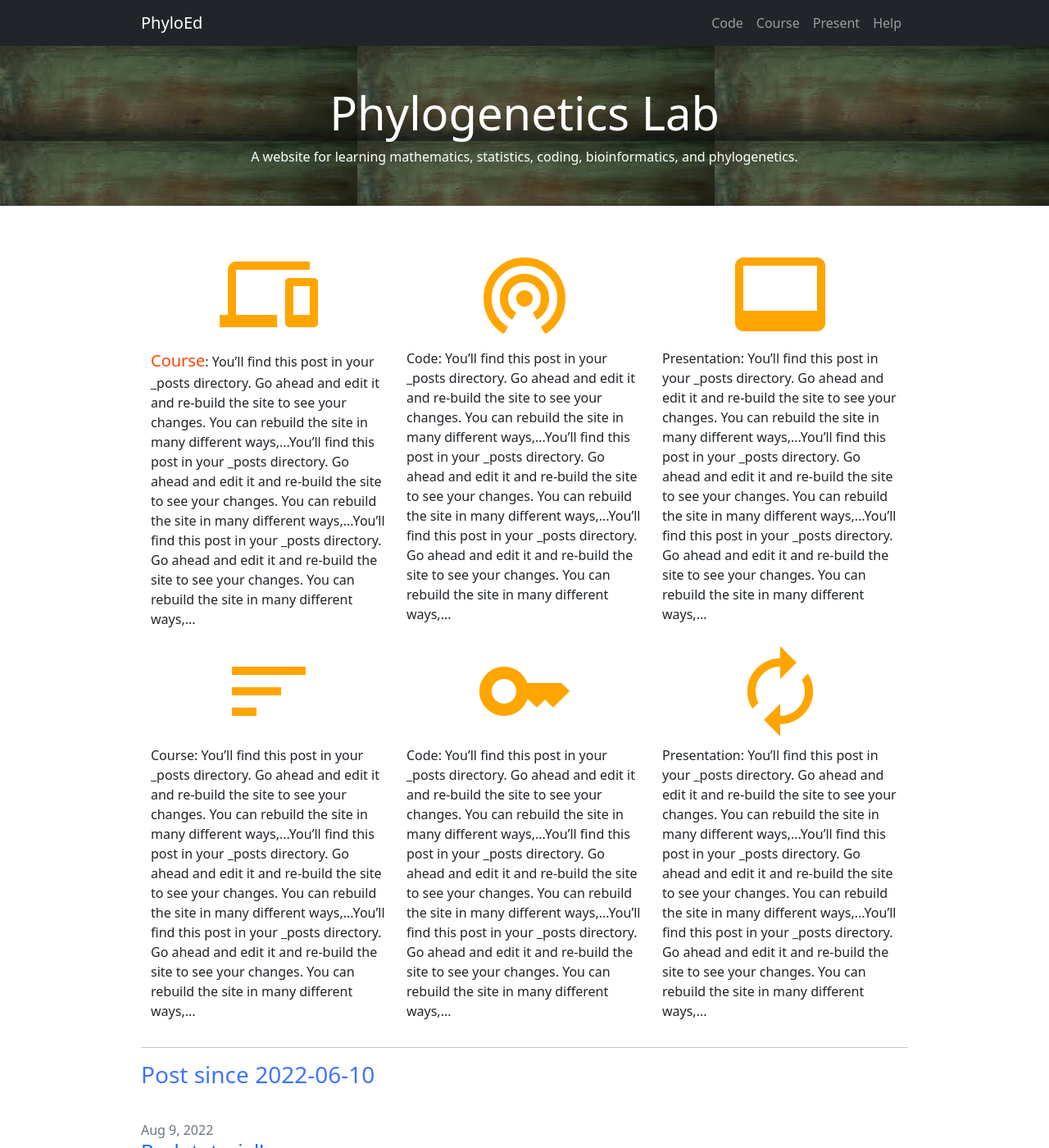
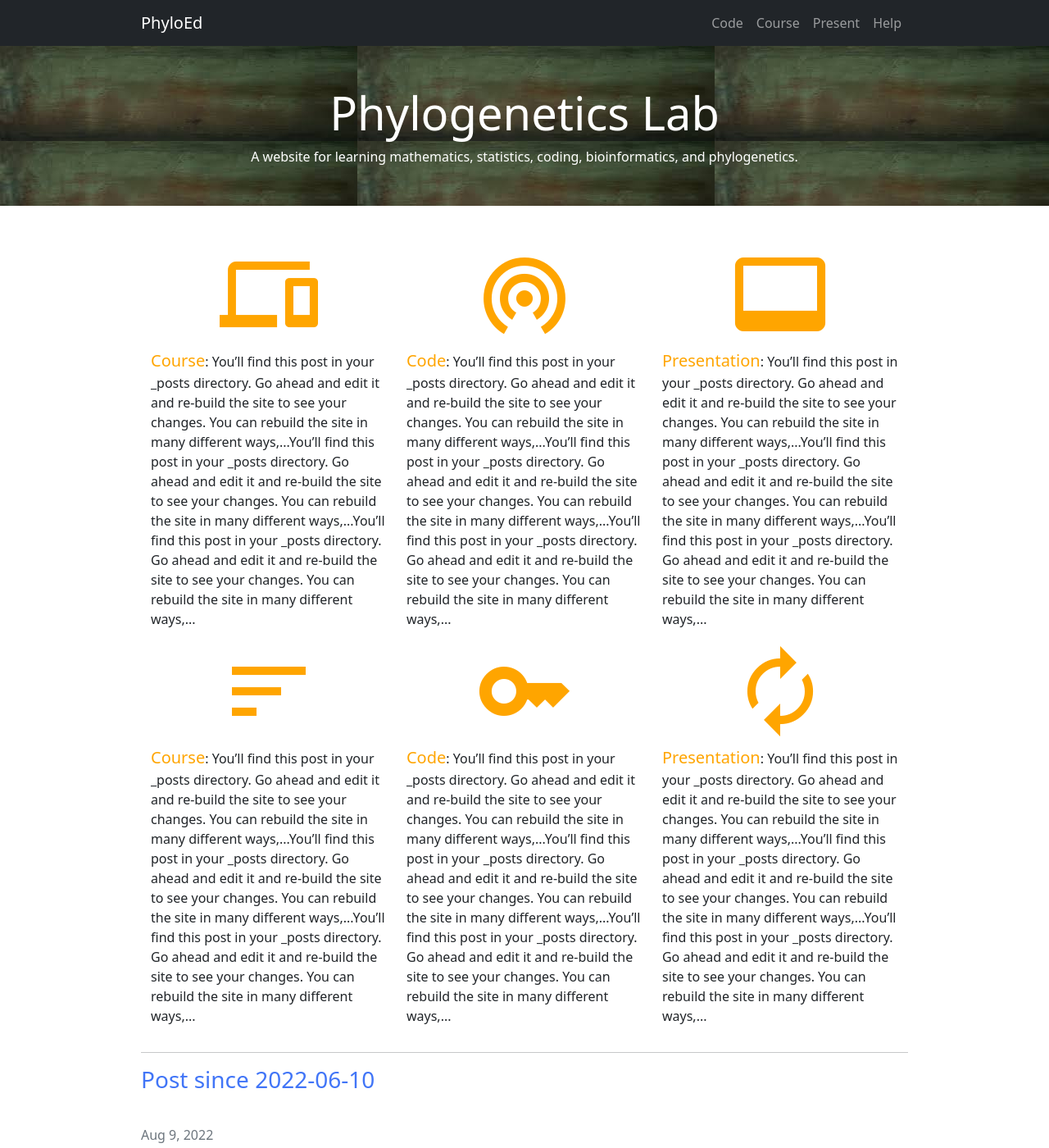
Before and after one commit to lliu1871/PhyEd, a Jekyll site: the page built from index.markdown, in a window 1280 px wide and 1400 px high. Shown: the whole window at 82% size. Built offline with Jekyll 4.4.1, drawn with Linux system fonts in a browser that asks for light colours; comment, search, counter and statistics services are not loaded.

Commit message:
Update index.markdown

```diff
--- a/index.markdown
+++ b/index.markdown
@@ -10,19 +10,19 @@
       <a href="https://teach.phylolab.net/course">
         <div class="text-center"><i class="material-icons" style="font-size:120px;color:orange;">devices</i></div>
       </a>
-      <p><span style="color:orangered;font-size:20px">Course</span>: You’ll find this post in your _posts directory. Go ahead and edit it and re-build the site to see your changes. You can rebuild the site in many different ways,...You’ll find this post in your _posts directory. Go ahead and edit it and re-build the site to see your changes. You can rebuild the site in many different ways,...You’ll find this post in your _posts directory. Go ahead and edit it and re-build the site to see your changes. You can rebuild the site in many different ways,...</p>
+      <p><span style="color:orange;font-size:20px">Course</span>: You’ll find this post in your _posts directory. Go ahead and edit it and re-build the site to see your changes. You can rebuild the site in many different ways,...You’ll find this post in your _posts directory. Go ahead and edit it and re-build the site to see your changes. You can rebuild the site in many different ways,...You’ll find this post in your _posts directory. Go ahead and edit it and re-build the site to see your changes. You can rebuild the site in many different ways,...</p>
     </div>
     <div class="col-sm-4">
       <a href="https://teach.phylolab.net/course">
         <div class="text-center"><i class="material-icons" style="font-size:120px;color:orange;">wifi_tethering</i></div>
       </a>
-      <p>Code: You’ll find this post in your _posts directory. Go ahead and edit it and re-build the site to see your changes. You can rebuild the site in many different ways,...You’ll find this post in your _posts directory. Go ahead and edit it and re-build the site to see your changes. You can rebuild the site in many different ways,...You’ll find this post in your _posts directory. Go ahead and edit it and re-build the site to see your changes. You can rebuild the site in many different ways,...</p>
+      <p><span style="color:orange;font-size:20px">Code</span>: You’ll find this post in your _posts directory. Go ahead and edit it and re-build the site to see your changes. You can rebuild the site in many different ways,...You’ll find this post in your _posts directory. Go ahead and edit it and re-build the site to see your changes. You can rebuild the site in many different ways,...You’ll find this post in your _posts directory. Go ahead and edit it and re-build the site to see your changes. You can rebuild the site in many different ways,...</p>
     </div>
     <div class="col-sm-4">
       <a href="https://teach.phylolab.net/course">
         <div class="text-center"><i class="material-icons" style="font-size:120px;color:orange;">video_label</i></div>
       </a>
-      <p>Presentation: You’ll find this post in your _posts directory. Go ahead and edit it and re-build the site to see your changes. You can rebuild the site in many different ways,...You’ll find this post in your _posts directory. Go ahead and edit it and re-build the site to see your changes. You can rebuild the site in many different ways,...You’ll find this post in your _posts directory. Go ahead and edit it and re-build the site to see your changes. You can rebuild the site in many different ways,...</p>
+      <p><span style="color:orange;font-size:20px">Presentation</span>: You’ll find this post in your _posts directory. Go ahead and edit it and re-build the site to see your changes. You can rebuild the site in many different ways,...You’ll find this post in your _posts directory. Go ahead and edit it and re-build the site to see your changes. You can rebuild the site in many different ways,...You’ll find this post in your _posts directory. Go ahead and edit it and re-build the site to see your changes. You can rebuild the site in many different ways,...</p>
     </div>
   </div>
 
@@ -31,19 +31,19 @@
       <a href="https://teach.phylolab.net/course">
         <div class="text-center"><i class="material-icons" style="font-size:120px;color:orange;">sort</i></div>
       </a>
-      <p>Course: You’ll find this post in your _posts directory. Go ahead and edit it and re-build the site to see your changes. You can rebuild the site in many different ways,...You’ll find this post in your _posts directory. Go ahead and edit it and re-build the site to see your changes. You can rebuild the site in many different ways,...You’ll find this post in your _posts directory. Go ahead and edit it and re-build the site to see your changes. You can rebuild the site in many different ways,...</p>
+      <p><span style="color:orange;font-size:20px">Course</span>: You’ll find this post in your _posts directory. Go ahead and edit it and re-build the site to see your changes. You can rebuild the site in many different ways,...You’ll find this post in your _posts directory. Go ahead and edit it and re-build the site to see your changes. You can rebuild the site in many different ways,...You’ll find this post in your _posts directory. Go ahead and edit it and re-build the site to see your changes. You can rebuild the site in many different ways,...</p>
     </div>
     <div class="col-sm-4">
       <a href="https://teach.phylolab.net/course">
         <div class="text-center"><i class="material-icons" style="font-size:120px;color:orange;">key</i></div>
       </a>
-      <p>Code: You’ll find this post in your _posts directory. Go ahead and edit it and re-build the site to see your changes. You can rebuild the site in many different ways,...You’ll find this post in your _posts directory. Go ahead and edit it and re-build the site to see your changes. You can rebuild the site in many different ways,...You’ll find this post in your _posts directory. Go ahead and edit it and re-build the site to see your changes. You can rebuild the site in many different ways,...</p>
+      <p><span style="color:orange;font-size:20px">Code</span>: You’ll find this post in your _posts directory. Go ahead and edit it and re-build the site to see your changes. You can rebuild the site in many different ways,...You’ll find this post in your _posts directory. Go ahead and edit it and re-build the site to see your changes. You can rebuild the site in many different ways,...You’ll find this post in your _posts directory. Go ahead and edit it and re-build the site to see your changes. You can rebuild the site in many different ways,...</p>
     </div>
     <div class="col-sm-4">
       <a href="https://teach.phylolab.net/course">
         <div class="text-center"><i class="material-icons" style="font-size:120px;color:orange;">autorenew</i></div>
       </a>
-      <p>Presentation: You’ll find this post in your _posts directory. Go ahead and edit it and re-build the site to see your changes. You can rebuild the site in many different ways,...You’ll find this post in your _posts directory. Go ahead and edit it and re-build the site to see your changes. You can rebuild the site in many different ways,...You’ll find this post in your _posts directory. Go ahead and edit it and re-build the site to see your changes. You can rebuild the site in many different ways,...</p>
+      <p><span style="color:orange;font-size:20px">Presentation</span>: You’ll find this post in your _posts directory. Go ahead and edit it and re-build the site to see your changes. You can rebuild the site in many different ways,...You’ll find this post in your _posts directory. Go ahead and edit it and re-build the site to see your changes. You can rebuild the site in many different ways,...You’ll find this post in your _posts directory. Go ahead and edit it and re-build the site to see your changes. You can rebuild the site in many different ways,...</p>
     </div>
   </div>
 </div>
```
